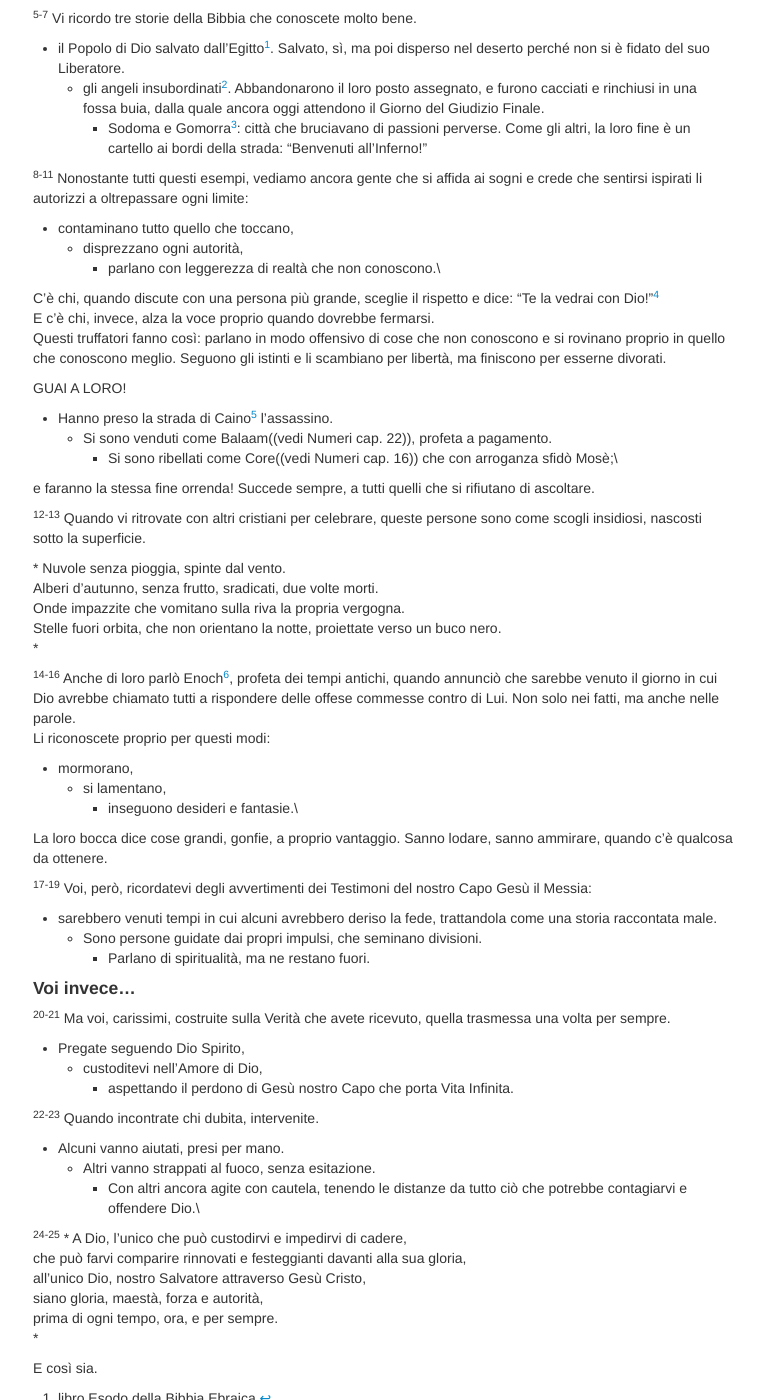
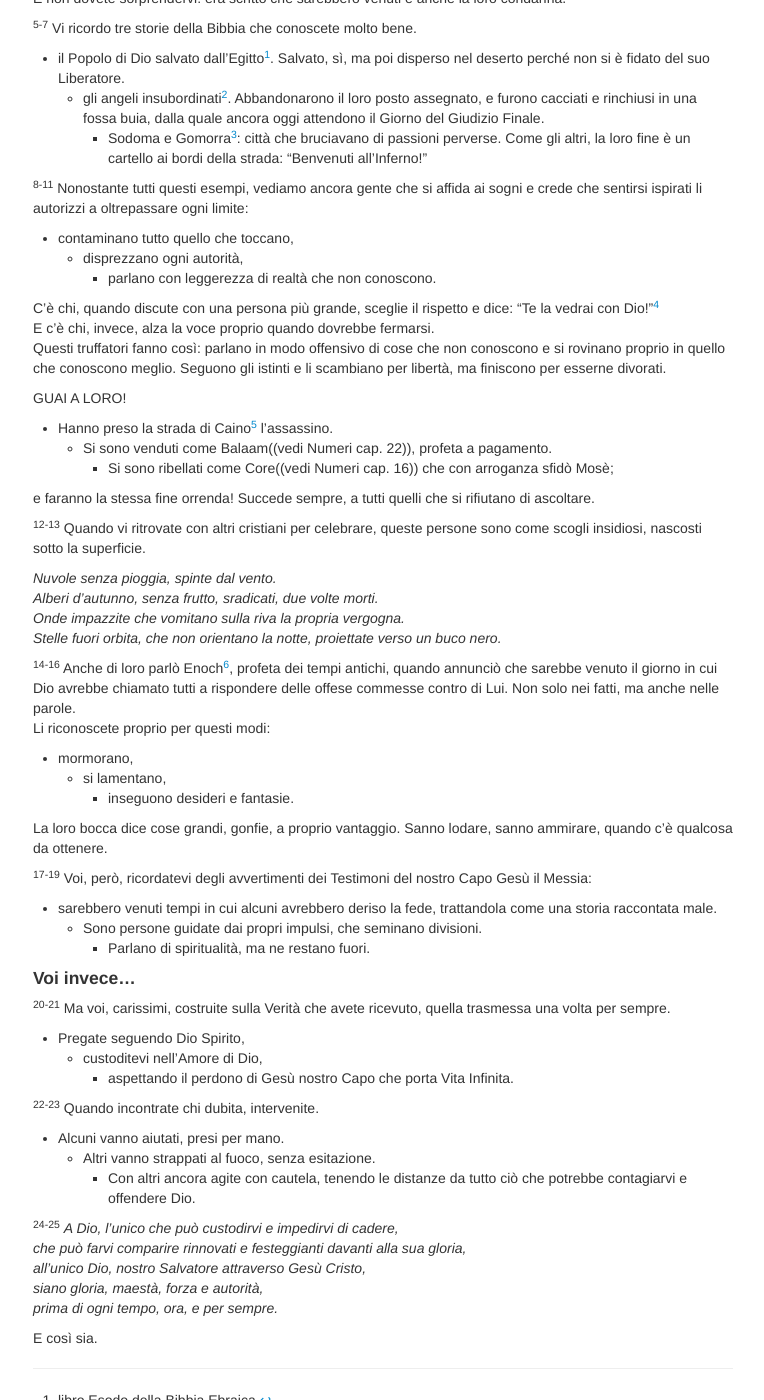
Before and after one commit to pachialu/giuda_pages, a Jekyll site: the page built from pages/gda01.md, in a window 1280 px wide and 1400 px high, scrolled down 716 px. Shown: the whole window, without its empty margins (257-1021 px from the left). Built offline with Jekyll 4.4.1, drawn with Linux system fonts in a browser that asks for light colours; some of the changed text lies outside the part shown.

Commit message:
impaginazione
elimino caratteri spuri, cerco di imporre il corsivo su più righe

```diff
--- a/pages/gda01.md
+++ b/pages/gda01.md
@@ -16,12 +16,11 @@ Vi auguro
 
 - di essere protetti,
   - di vivere la Pace,
-    - di restare nell’Amore; \\
+    - di restare nell’Amore;
 
 la vostra vita sia un bicchiere che trabocca continuamente.
 
-<sup>3</sup> Inizialmente pensavo di parlarvi di cose belle, della
-nostra Salvezza.
+<sup>3</sup> Inizialmente pensavo di parlarvi di cose belle, della nostra Salvezza.
 Ma non riesco proprio: devo scrivervi cose più urgenti.
 
 Ci hanno affidato una cosa importante: il Messaggio di Gesù.
@@ -31,45 +30,42 @@ Dobbiamo tramandarlo così com'è: puro e inalterato.
 
 #### Sviati e Traditori
 
-<sup>4</sup> Sono arrivate tra di voi delle persone. Sono entrate senza
-bussare.
-  * Parlano di *grazia* per non rispondere delle loro scelte.
-    * Chiamano *libertà* ciò che li scioglie da ogni responsabilità.
-      * Gesù, nei loro discorsi, non è più *il Capo* a cui rispondere, ma un
+<sup>4</sup> Sono arrivate tra di voi delle persone. Sono entrate senza bussare.
+  - Parlano di *grazia* per non rispondere delle loro scelte.
+    - Chiamano *libertà* ciò che li scioglie da ogni responsabilità.
+      - Gesù, nei loro discorsi, non è più *il Capo* a cui rispondere, ma un
 alibi elegante che giustifica il loro comportamento.
-E non dovete sorprendervi: era scritto che sarebbero venuti e anche la
-loro condanna.
 
-<sup>5-7</sup> Vi ricordo tre storie della Bibbia che conoscete molto
-bene.
-  * il Popolo di Dio salvato dall’Egitto[^1]. Salvato, sì, ma poi
+E non dovete sorprendervi: era scritto che sarebbero venuti e anche la loro condanna.
+
+<sup>5-7</sup> Vi ricordo tre storie della Bibbia che conoscete molto bene.
+  - il Popolo di Dio salvato dall’Egitto[^1]. Salvato, sì, ma poi
 disperso nel deserto perché non si è fidato del suo Liberatore.
-    * gli angeli insubordinati[^2]. Abbandonarono il loro posto assegnato,
+    - gli angeli insubordinati[^2]. Abbandonarono il loro posto assegnato,
 e furono cacciati e rinchiusi in una fossa buia, dalla quale ancora oggi
 attendono il Giorno del Giudizio Finale.
-      * Sodoma e Gomorra[^3]: città che bruciavano di passioni perverse. Come
+      - Sodoma e Gomorra[^3]: città che bruciavano di passioni perverse. Come
 gli altri, la loro fine è un cartello ai bordi della strada: “Benvenuti
 all'Inferno!”
 
 <sup>8-11</sup> Nonostante tutti questi esempi, vediamo ancora gente che
 si affida ai sogni e crede che sentirsi ispirati li autorizzi a
 oltrepassare ogni limite:
-  * contaminano tutto quello che toccano,
-    * disprezzano ogni autorità,
-       * parlano con leggerezza di realtà che non conoscono.\\
+  - contaminano tutto quello che toccano,
+    - disprezzano ogni autorità,
+      - parlano con leggerezza di realtà che non conoscono.
 
-C’è chi, quando discute con una persona più grande, sceglie il rispetto
-e dice: "Te la vedrai con Dio!"[^4]
+C’è chi, quando discute con una persona più grande, sceglie il rispetto e dice: "Te la vedrai con Dio!"[^4]
 E c’è chi, invece, alza la voce proprio quando dovrebbe fermarsi.
 Questi truffatori fanno così: parlano in modo offensivo di cose che non
-conoscono e si rovinano proprio in quello che conoscono meglio. Seguono
-gli istinti e li scambiano per libertà, ma finiscono per esserne
-divorati.
+conoscono e si rovinano proprio in quello che conoscono meglio.
+Seguono gli istinti e li scambiano per libertà, ma finiscono per esserne divorati.
 
 GUAI A LORO!
+
   * Hanno preso la strada di Caino[^5] l'assassino.
     * Si sono venduti come Balaam((vedi Numeri cap. 22)), profeta a pagamento.
-      * Si sono ribellati come Core((vedi Numeri cap. 16)) che con arroganza sfidò Mosè;\\
+      * Si sono ribellati come Core((vedi Numeri cap. 16)) che con arroganza sfidò Mosè;
 
 e faranno la stessa fine orrenda! Succede sempre, a tutti quelli che si
 rifiutano di ascoltare.
@@ -78,13 +74,10 @@ rifiutano di ascoltare.
 queste persone sono come scogli insidiosi, nascosti sotto la
 superficie.
 
-*
-Nuvole senza pioggia, spinte dal vento.
+*Nuvole senza pioggia, spinte dal vento.
 Alberi d’autunno, senza frutto, sradicati, due volte morti.
 Onde impazzite che vomitano sulla riva la propria vergogna.
-Stelle fuori orbita, che non orientano la notte, proiettate verso un
-buco nero.
-*
+Stelle fuori orbita, che non orientano la notte, proiettate verso un buco nero.*
 
 <sup>14-16</sup> Anche di loro parlò Enoch[^6], profeta dei tempi
 antichi, quando annunciò che sarebbe venuto il giorno in cui Dio avrebbe
@@ -94,7 +87,7 @@ Li riconoscete proprio per questi modi:
 
 - mormorano,
   - si lamentano,
-    - inseguono desideri e fantasie.\\
+    - inseguono desideri e fantasie.
 
 La loro bocca dice cose grandi, gonfie, a proprio vantaggio. Sanno
 lodare, sanno ammirare, quando c’è qualcosa da ottenere.
@@ -116,19 +109,19 @@ ricevuto, quella trasmessa una volta per sempre.
 
 <sup>22-23</sup> Quando incontrate chi dubita, intervenite.
   * Alcuni vanno aiutati, presi per mano.
-    * Altri vanno strappati al fuoco, senza esitazione.\\
-      * Con altri ancora agite con cautela, tenendo le distanze da tutto ciò che potrebbe contagiarvi e offendere Dio.\\
+    * Altri vanno strappati al fuoco, senza esitazione.
+      * Con altri ancora agite con cautela, tenendo le distanze da tutto ciò che potrebbe contagiarvi e offendere Dio.
 
-<sup>24-25</sup> * A Dio, l'unico che può custodirvi e impedirvi di
-cadere,
-che può farvi comparire rinnovati e festeggianti davanti alla sua
-gloria,
+<sup>24-25</sup>
+*A Dio, l'unico che può custodirvi e impedirvi di cadere,
+che può farvi comparire rinnovati e festeggianti davanti alla sua gloria,
 all’unico Dio, nostro Salvatore attraverso Gesù Cristo,
 siano gloria, maestà, forza e autorità,
-prima di ogni tempo, ora, e per sempre.
-*
+prima di ogni tempo, ora, e per sempre.*
 
 E così sia.
+
+------------------------------------------------------------------------
 
 [^1]: libro Esodo della Bibbia Ebraica
 
```
